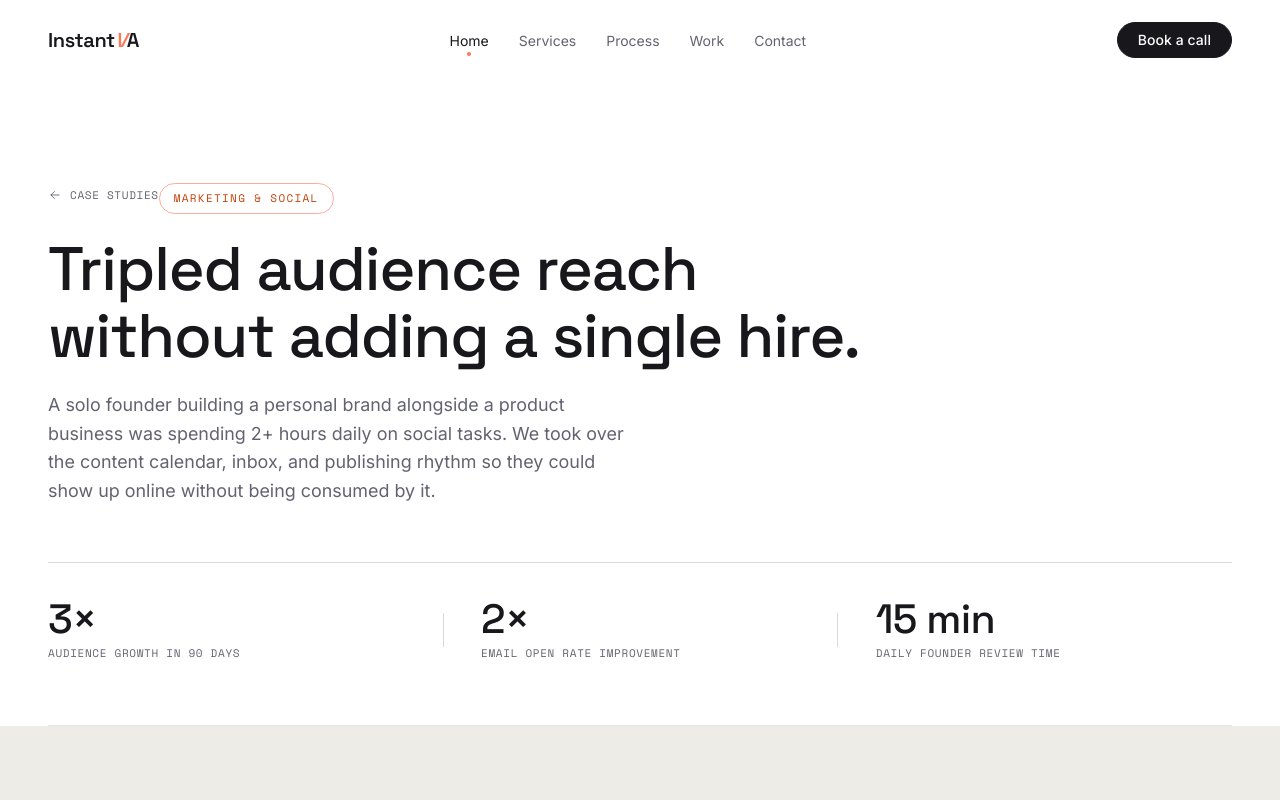
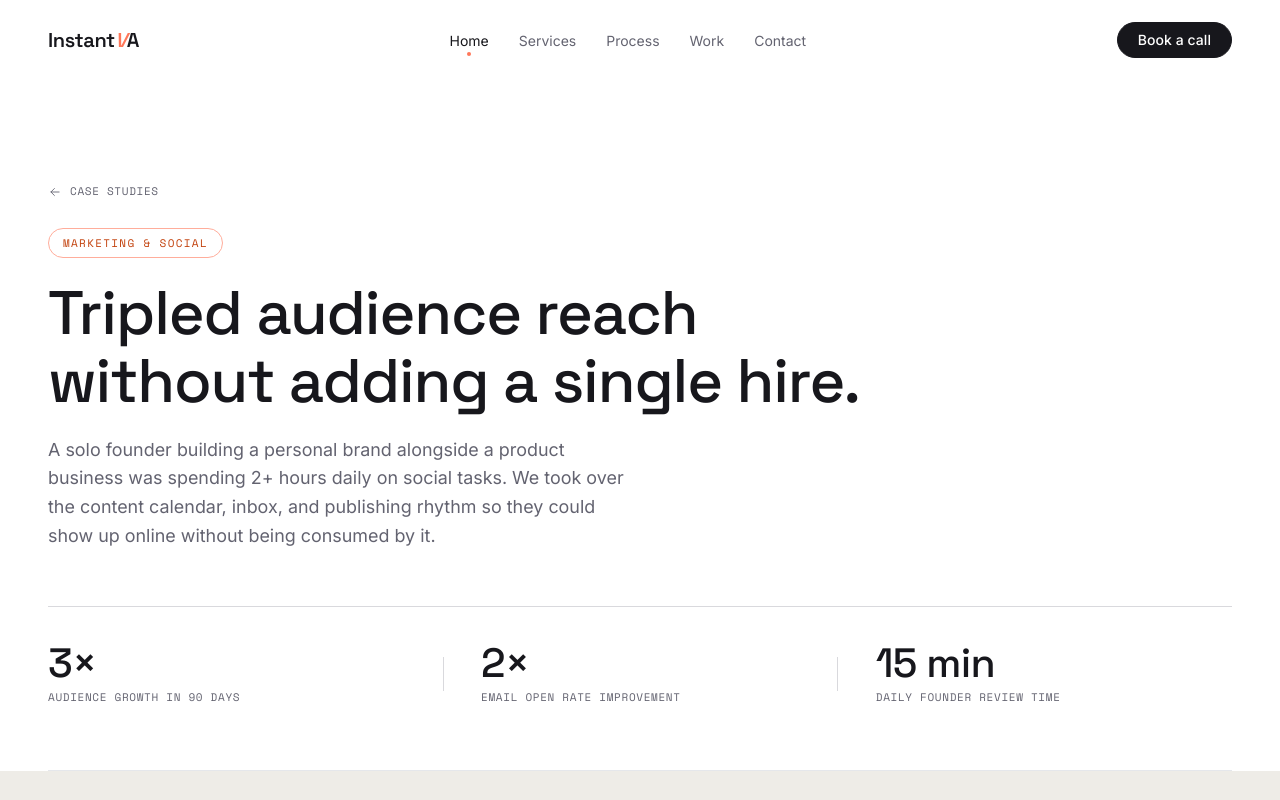
Before and after one commit to martinkilombe/Virtual-Assistant, a Next.js app: page /case-studies/media-marketing in a window 1280 px wide. Shown: the top 800 px of the page. Built offline with nearby package versions, Linux system fonts and the light colour scheme.

Commit message:
feat;ehance the case studies areas

```diff
--- a/src/app/globals.css
+++ b/src/app/globals.css
@@ -2202,7 +2202,6 @@ em { font-style: italic; }
   aspect-ratio: 4 / 3;
   background: var(--paper-2);
   overflow: hidden;
-  border-radius: var(--r-lg) var(--r-lg) 0 0;
 }
 
 .iva-cs-card__img img {
@@ -2302,7 +2301,8 @@ em { font-style: italic; }
 
 /* ── Detail: breadcrumb ────────────────────────────────── */
 .iva-cs-breadcrumb {
-  display: inline-flex;
+  display: flex;
+  width: fit-content;
   align-items: center;
   gap: 8px;
   font-family: var(--font-mono);
@@ -2320,7 +2320,8 @@ em { font-style: italic; }
 
 /* ── Detail: category chip ─────────────────────────────── */
 .iva-cs-cat-chip {
-  display: inline-flex;
+  display: flex;
+  width: fit-content;
   align-items: center;
   font-family: var(--font-mono);
   font-size: var(--fs-micro);
@@ -2355,6 +2356,7 @@ em { font-style: italic; }
 }
 
 .iva-cs-metrics__item:first-child { padding-left: 0; }
+.iva-cs-metrics__item:last-child { padding-right: 0; }
 
 .iva-cs-metrics__item + .iva-cs-metrics__item::before {
   content: "";
@@ -2518,6 +2520,7 @@ em { font-style: italic; }
 }
 
 .iva-cs-results__stat:first-child { padding-left: 0; }
+.iva-cs-results__stat:last-child { padding-right: 0; }
 
 .iva-cs-results__stat + .iva-cs-results__stat::before {
   content: "";
```
